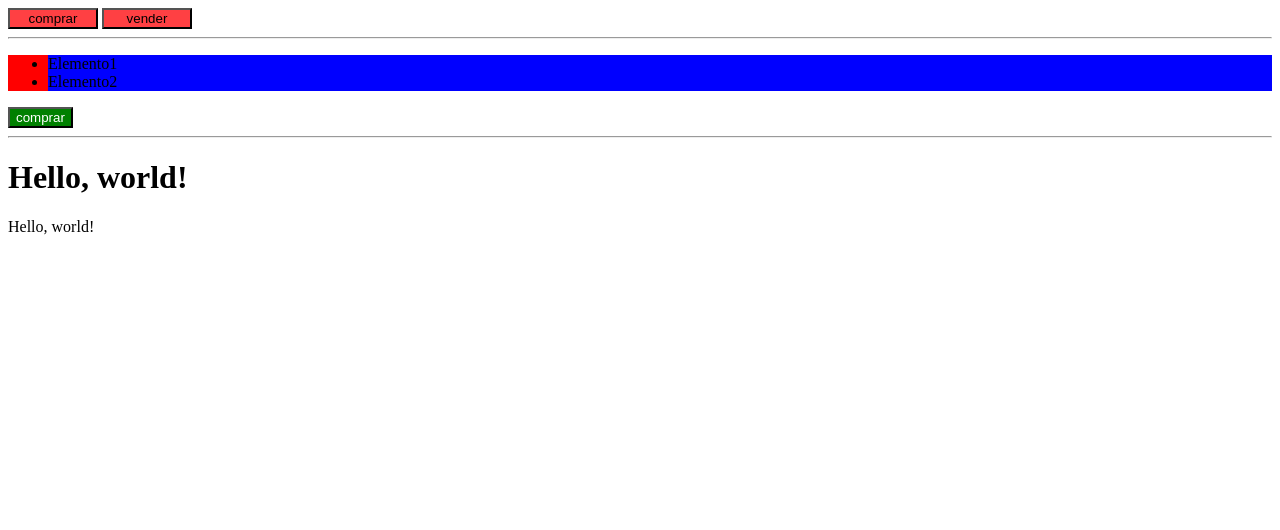
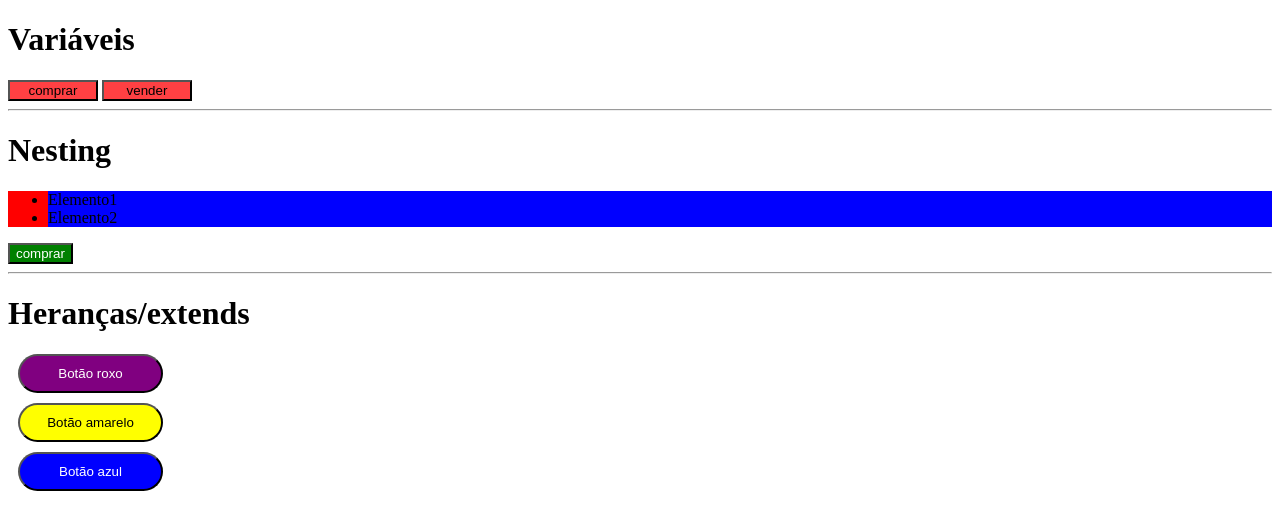
Before and after one commit to alvesbrunoo/sass, a plain HTML site: page index.html in a window 1280 px wide. Drawn offline with Linux system fonts and the light colour scheme.

Commit message:
variaveis e extends

```diff
--- a/index.html
+++ b/index.html
@@ -8,10 +8,14 @@
 </head>
 <body>
 
+    <h1>Variáveis</h1>
+
     <button class="btn1">comprar</button>
     <button class="btn2">vender</button>
 
     <hr>
+
+    <h1>Nesting</h1>
 
     <div class="classe1">
         <ul>
@@ -24,9 +28,11 @@
 
     <hr>
 
-    <div class="texts">
-        <h1>Hello, world!</h1>
-        <p>Hello, world!</p>
-    </div>
+    <h1>Heranças/extends</h1>
+
+    <button class="btn btn-roxo">Botão roxo</button>
+    <button class="btn btn-amarelo">Botão amarelo</button>
+    <button class="btn btn-azul">Botão azul</button>
+
 </body>
 </html>
--- a/sass/style.scss
+++ b/sass/style.scss
@@ -11,6 +11,8 @@ $width-btn: 90px;
     width: $width-btn;
     background-color: $btn-color;
 }
+
+// ------------------
 
 .classe1 {
 	ul{
@@ -31,3 +33,28 @@ $width-btn: 90px;
 		}
 	}
 }
+
+// -------------------
+
+.btn {
+	width: 145px;
+	padding: 10px 0px;
+	border-radius: 20px;
+	display: block;
+	margin: 10px;
+
+	&.btn-roxo {
+		background-color: purple;
+		color: white;
+	}
+
+	&.btn-amarelo {
+		background-color: yellow;
+	}
+}
+
+.btn-azul {
+	@extend .btn;
+	background-color: blue;
+	color: white;
+}
```
Also changed, not shown: css/style.css, 1 other file.
